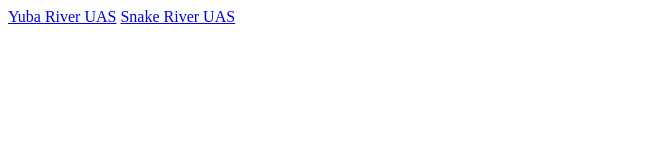
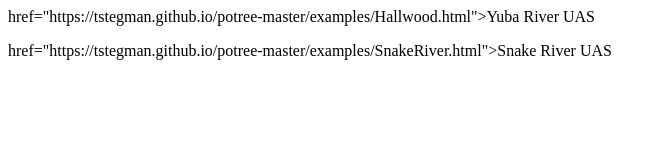
Before and after one commit to tstegman/tstegman.github.io, a plain HTML site: page index.html in a window 1280 px wide. Shown: the whole page, without its empty margins (0-666 px from the left). Drawn offline with Linux system fonts and the light colour scheme.

Commit message:
Update index.html

```diff
--- a/index.html
+++ b/index.html
@@ -1,3 +1,3 @@
-<a href="https://tstegman.github.io/potree-master/examples/Hallwood.html">Yuba River UAS</a>
+<p> href="https://tstegman.github.io/potree-master/examples/Hallwood.html">Yuba River UAS</p>
 
-<a href="https://tstegman.github.io/potree-master/examples/SnakeRiver.html">Snake River UAS</a>
+<p> href="https://tstegman.github.io/potree-master/examples/SnakeRiver.html">Snake River UAS</p>
```
